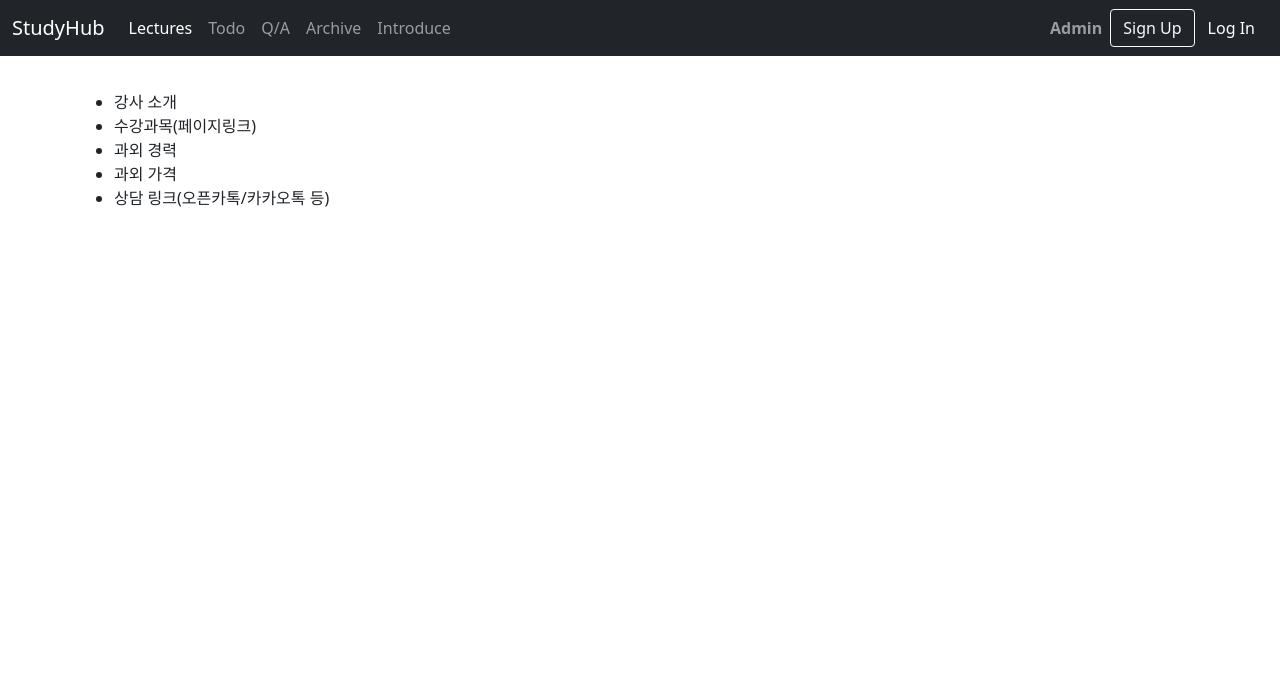
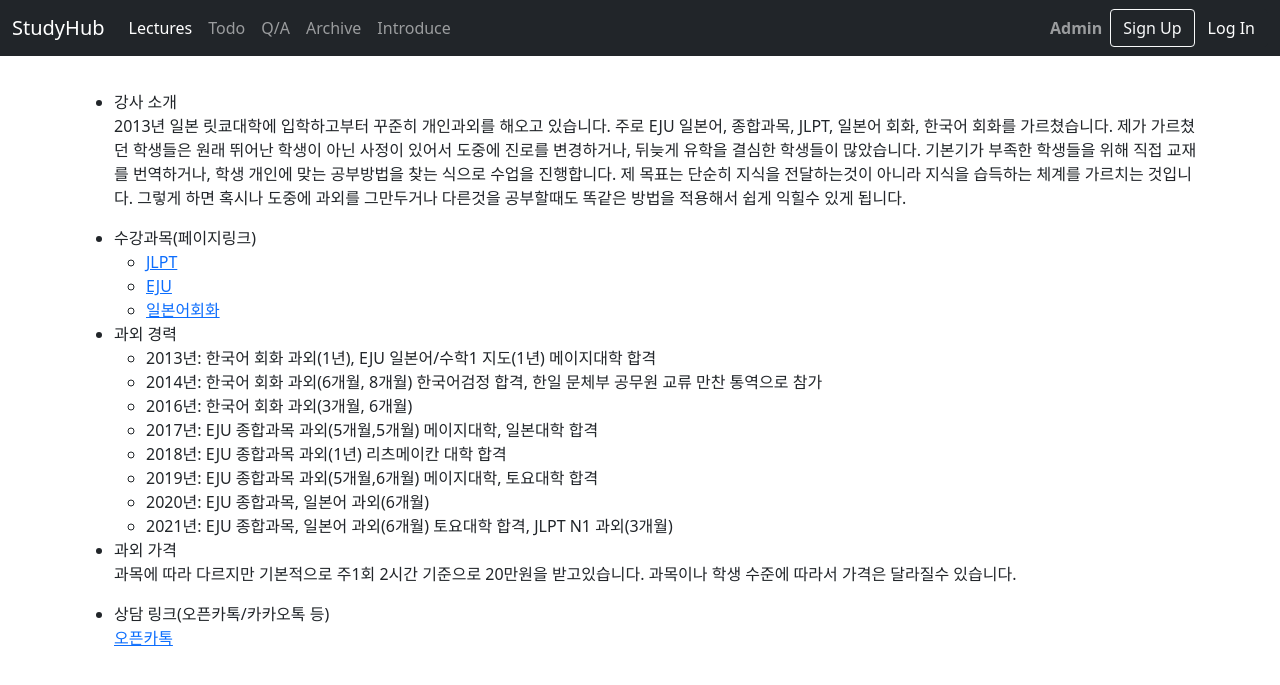
Before and after one commit to POLARIS0027/todo_list, a Django app: page /introduce/ in a window 1280 px wide. Shown: the top 685 px of the page. Run offline with Django 4.2, Linux system fonts and the light colour scheme; some libraries are stand-ins or nearby versions.

Commit message:
ready to lightsail

```diff
--- a/introduce/templates/introduce/intro.html
+++ b/introduce/templates/introduce/intro.html
@@ -6,10 +6,33 @@
 <div class="container">
     <ul>
         <li>강사 소개</li>
+            <p>2013년 일본 릿쿄대학에 입학하고부터 꾸준히 개인과외를 해오고 있습니다.
+                주로 EJU 일본어, 종합과목, JLPT, 일본어 회화, 한국어 회화를 가르쳤습니다.
+                제가 가르쳤던 학생들은 원래 뛰어난 학생이 아닌 사정이 있어서 도중에 진로를 변경하거나, 뒤늦게 유학을 결심한 학생들이 많았습니다.
+                기본기가 부족한 학생들을 위해 직접 교재를 번역하거나, 학생 개인에 맞는 공부방법을 찾는 식으로 수업을 진행합니다.
+                제 목표는 단순히 지식을 전달하는것이 아니라 지식을 습득하는 체계를 가르치는 것입니다. 그렇게 하면 혹시나 도중에 과외를 그만두거나 다른것을 공부할때도 똑같은 방법을 적용해서 쉽게 익힐수 있게 됩니다. </p>
         <li>수강과목(페이지링크)</li>
+        <ul>
+            <li><a href="{% url 'introduce:jlpt' %}">JLPT</a></li>
+            <li><a href="{% url 'introduce:eju' %}">EJU</a></li>
+            <li><a href="{% url 'introduce:conversation' %}">일본어회화</a></li>
+        </ul>
         <li>과외 경력</li>
+        <ul>
+            <li>2013년: 한국어 회화 과외(1년), EJU 일본어/수학1 지도(1년) 메이지대학 합격</li>
+            <li>2014년: 한국어 회화 과외(6개월, 8개월) 한국어검정 합격, 한일 문체부 공무원 교류 만찬 통역으로 참가</li>
+            <li>2016년: 한국어 회화 과외(3개월, 6개월)</li>
+            <li>2017년: EJU 종합과목 과외(5개월,5개월) 메이지대학, 일본대학 합격</li>
+            <li>2018년: EJU 종합과목 과외(1년) 리츠메이칸 대학 합격</li>
+            <li>2019년: EJU 종합과목 과외(5개월,6개월) 메이지대학, 토요대학 합격</li>
+            <li>2020년: EJU 종합과목, 일본어 과외(6개월)</li>
+            <li>2021년: EJU 종합과목, 일본어 과외(6개월) 토요대학 합격, JLPT N1 과외(3개월)</li>
+        </ul>
         <li>과외 가격</li>
+            <p>과목에 따라 다르지만 기본적으로 주1회 2시간 기준으로 20만원을 받고있습니다. 과목이나 학생 수준에 따라서 가격은 달라질수 있습니다.</p>
+
         <li>상담 링크(오픈카톡/카카오톡 등)</li>
+            <a href="#">오픈카톡</a>
     </ul>
 </div>
 
```
Also changed, not shown: introduce/templates/introduce/eju.html (+15 -0 lines), .deploy/uwsgi/mysite.ini (added), db.sqlite3.
